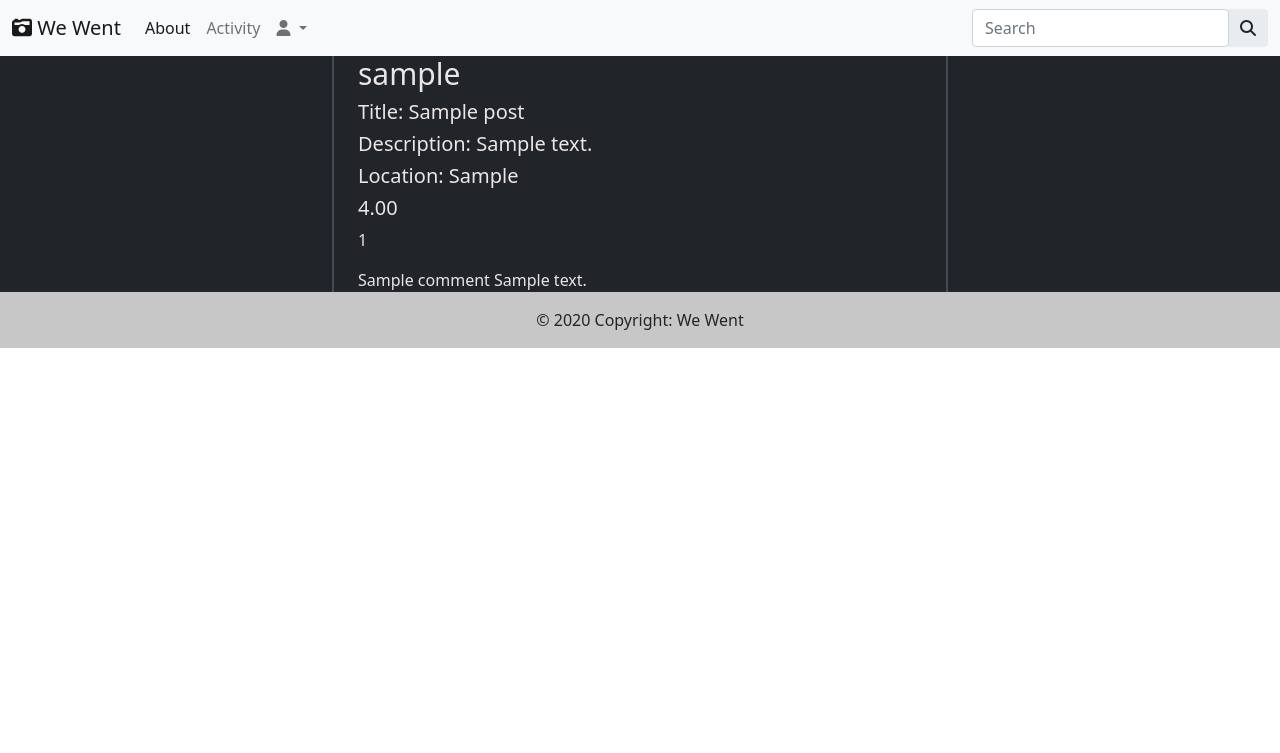
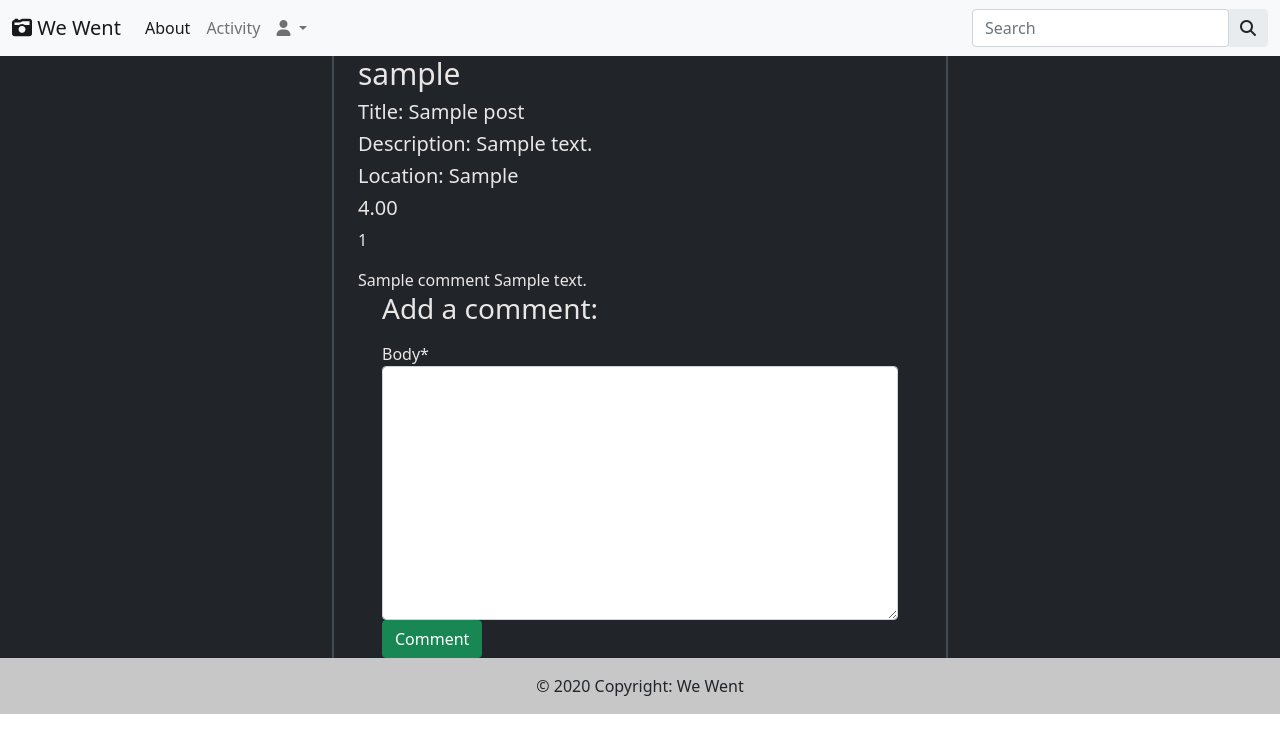
Before and after one commit to AshFitz/we-went, a Django app: page / in a window 1280 px wide. Shown: the top 753 px of the page. Run offline with Django 3.2, Linux system fonts and the light colour scheme; tables that the repository leaves empty hold one stand-in row (values such as "Sample post"); some libraries are stand-ins or nearby versions.

Commit message:
Add crispy forms form

```diff
--- a/templates/index.html
+++ b/templates/index.html
@@ -2,9 +2,10 @@
 
 {% block content %}
 
+{% load crispy_forms_tags %}
+
 <div class="container-fluid main-bg">
     <div class="row">
-
         <!--Activity Post's Column-->
         <div class="col-md-6 offset-md-3">
             {% for post in post_list %}
@@ -37,10 +38,31 @@
                         {{ comment.body }}
                         {% endfor %}
                     </div>
+                    <div class="col-12">
+                        <div class="container">
+                            <div class="row">
+                                <div class="col">
+                                    <h3>Add a comment:</h3>
+                                    <p>{{ user.username }}</p>
+                                    <form method="post">
+                                        {{ comment_form | crispy }}
+                                        {% csrf_token %}
+                                        <button type="submit" class="btn btn-success">Comment</button>
+                                    </form>
+                                </div>
+                            </div>
+                        </div>
+                    </div>
                 </div>
             </div>
+        </div>
             {% endfor %}
-        </div>
+
+            <!-- {% if user.is_authenticated %} -->
+
+
+            <!-- {% endif %} -->
+
     </div>
 </div>
 {%endblock%}
```
